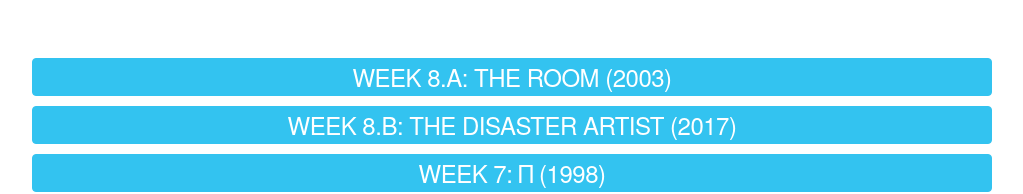
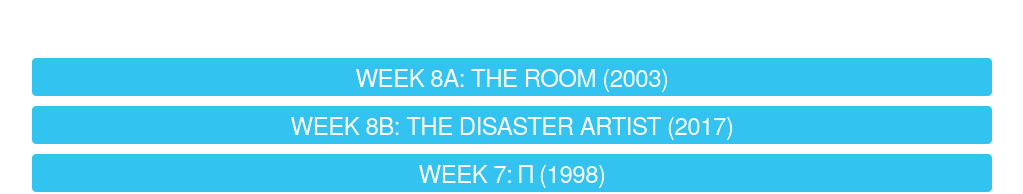
Before and after one commit to theypsilon/biff, a plain HTML site: page index.html in a window 1280 px wide. Shown: the part 496-690 px from the top of the page, without its empty margins (128-1151 px from the left). Drawn offline with Linux system fonts and the light colour scheme; a web font is replaced by a local one.

Commit message:
cosmetics

```diff
--- a/index.html
+++ b/index.html
@@ -178,7 +178,7 @@
       </div>
       <div class="movies twelve columns">
         <div>
-          <div class="filmhead button button-primary"><h5>WEEK 8.A: The Room (2003)</h5></div>
+          <div class="filmhead button button-primary"><h5>WEEK 8A: The Room (2003)</h5></div>
           <div class="filmcontent">
             <img class="centered filmpic" src="https://m.media-amazon.com/images/M/MV5BMTg4MTU1MzgwOV5BMl5BanBnXkFtZTcwNjM1MTAwMQ@@._V1_.jpg" alt="The Room"/>
             <p>The Room is a 2003 American drama film written, directed, produced by and starring Tommy Wiseau, and co-starring Greg Sestero and Juliette Danielle.</p>
@@ -189,7 +189,7 @@
           </div>
         </div>
         <div>
-          <div class="filmhead button button-primary"><h5>WEEK 8.B: The Disaster Artist (2017)</h5></div>
+          <div class="filmhead button button-primary"><h5>WEEK 8B: The Disaster Artist (2017)</h5></div>
           <div class="filmcontent">
             <img class="centered filmpic" src="https://m.media-amazon.com/images/M/MV5BOGNkMzliMGMtMDI5Ni00OTZkLTgyMTYtNzk5ZTY1NjVhYjVmXkEyXkFqcGdeQXVyNTAzMTY4MDA@._V1_SY1000_SX675_AL_.jpg" alt="The Disaster Artist"/>
             <p>The Disaster Artist is a 2017 American biographical comedy-drama film produced and directed by James Franco, based on Greg Sestero and Tom Bissell's non-fiction book of the same name, and chronicles the making of Tommy Wiseau's 2003 The Room, widely considered one of the worst films ever made.</p>
```
